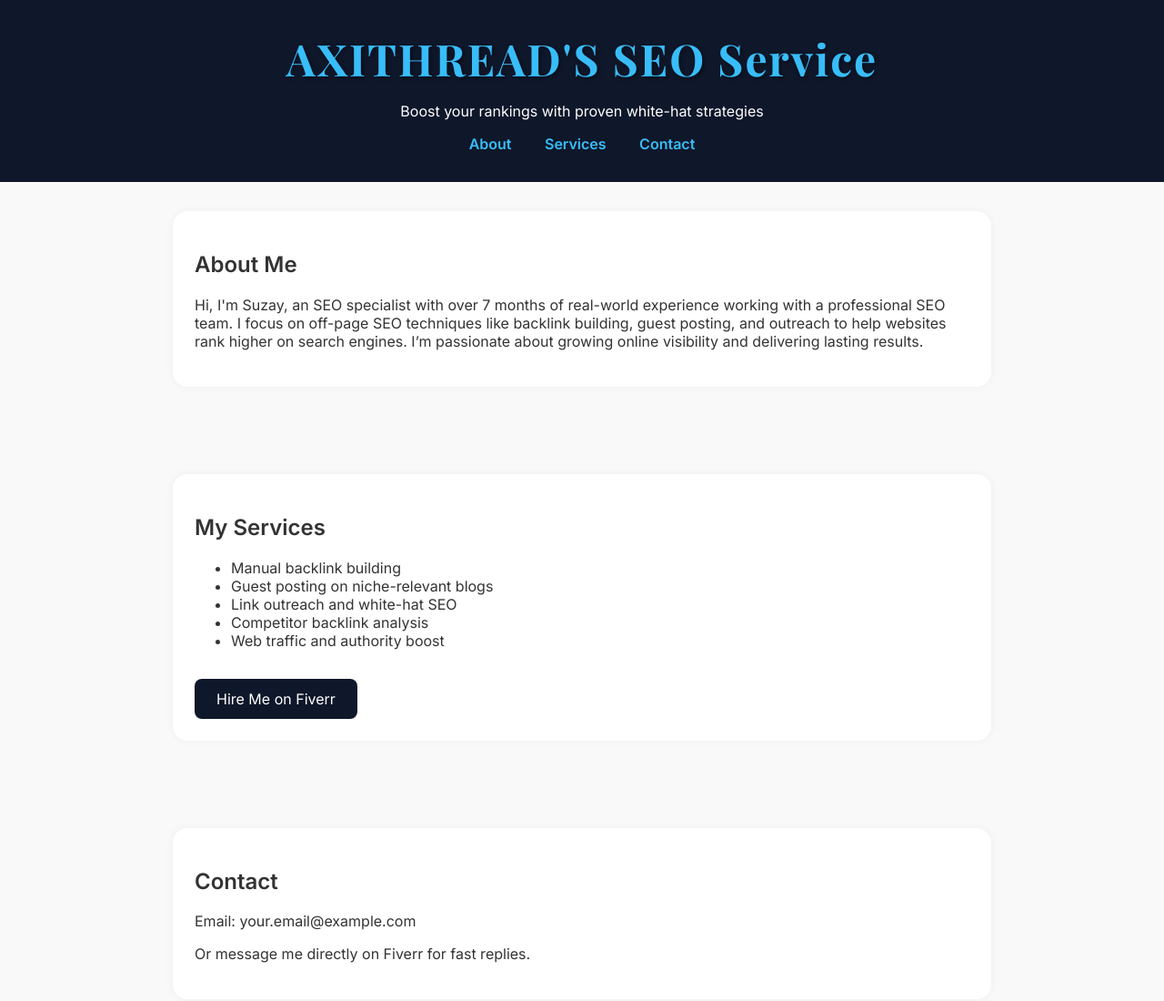
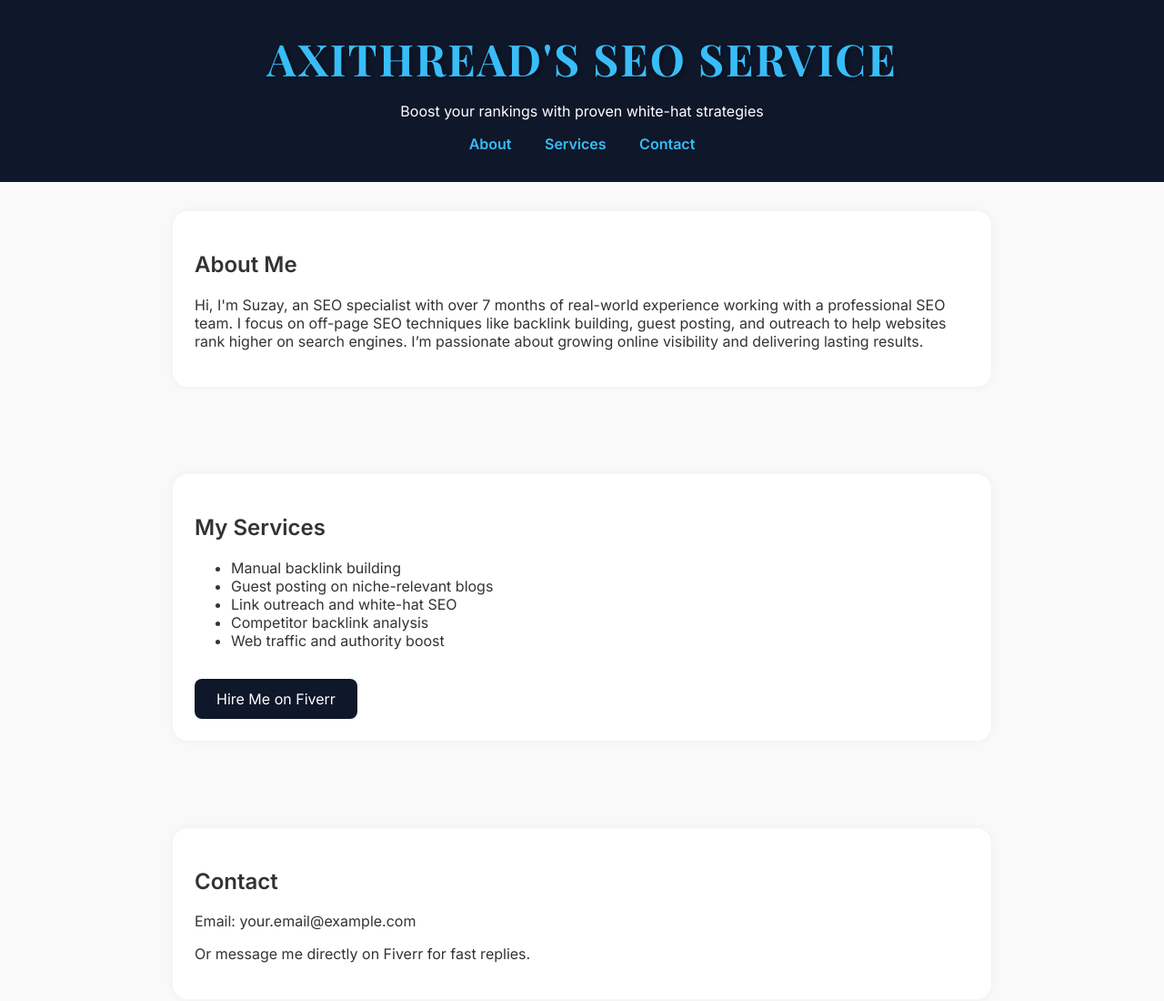
Before and after one commit to suzaysarker/seo-portfolio, a plain HTML site: page index.html in a window 1280 px wide. Shown: the top 1100 px of the page at 91% size. Drawn offline with nearby package versions, Linux system fonts and the light colour scheme.

Commit message:
Update index.html

```diff
--- a/index.html
+++ b/index.html
@@ -66,7 +66,7 @@
 </head>
 <body>
   <header>
-    <h1>AXITHREAD'S SEO Service</h1>
+    <h1>AXITHREAD'S SEO SERVICE</h1>
     <p>Boost your rankings with proven white-hat strategies</p>
     <nav>
       <a href="#about">About</a>
```
